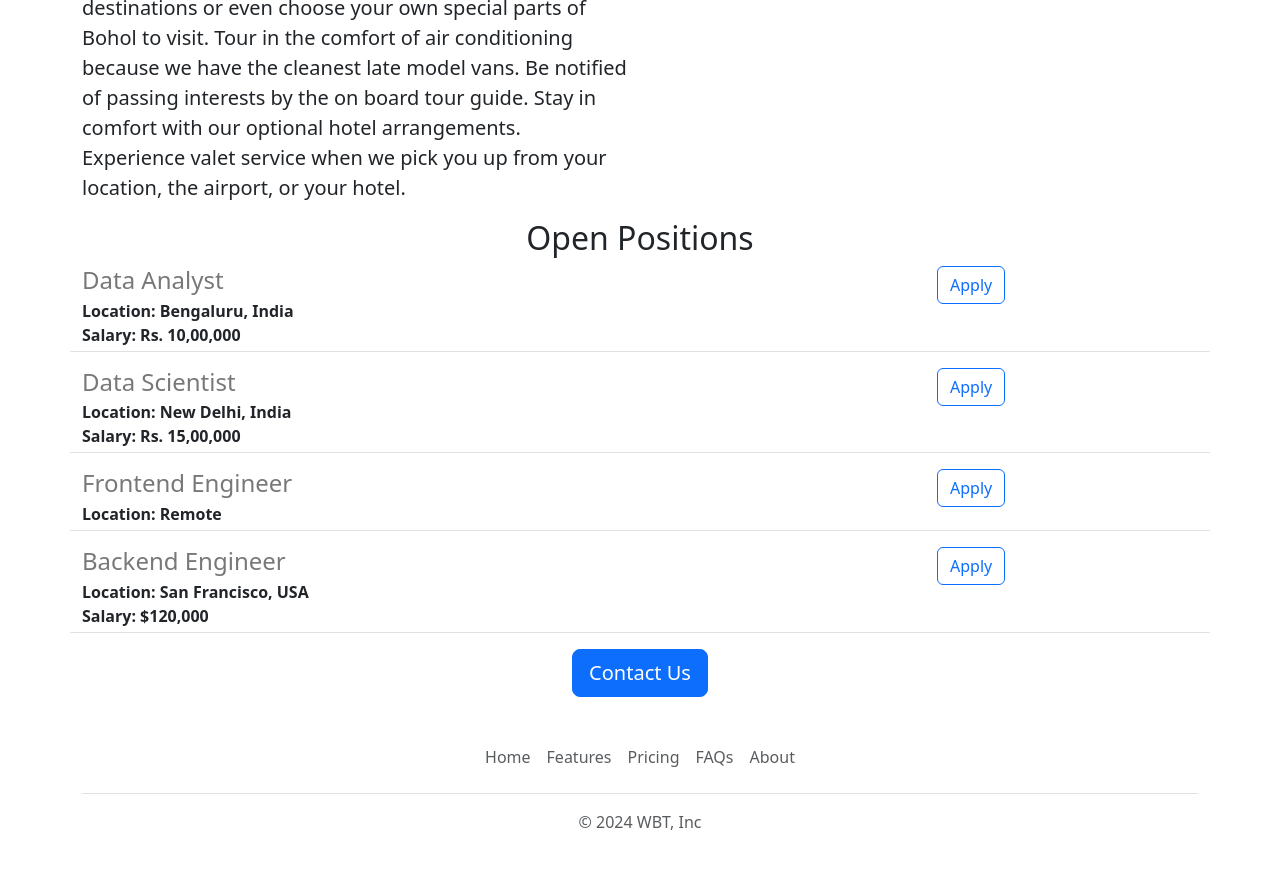
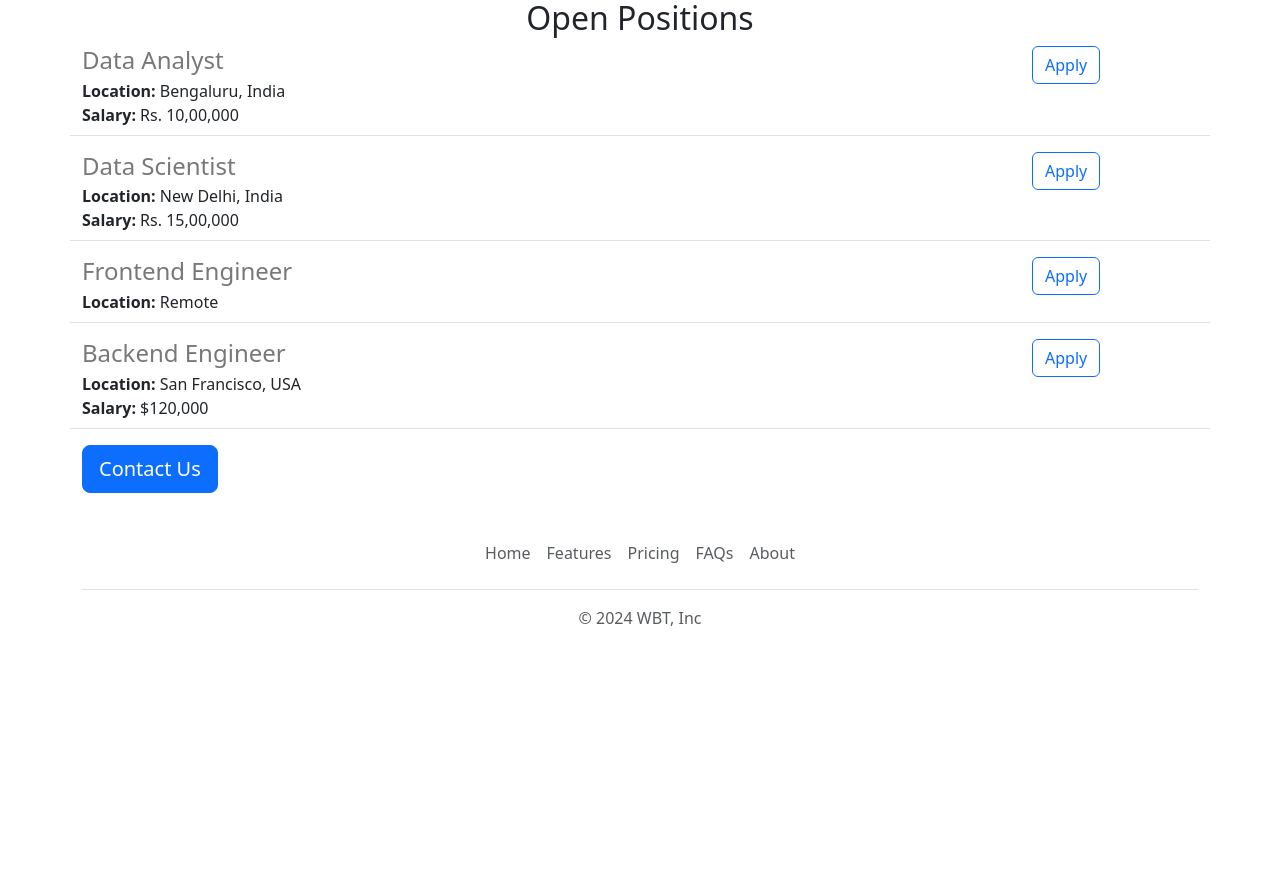
Before and after one commit to smile110205/Python-My-Website, a Flask app: page / in a window 1280 px wide. Shown: the part 1478-2368 px from the top of the page. After the commit the page ends 2104 px from the top, so only its background shows below. Run offline with Flask 3, Linux system fonts and the light colour scheme.

Commit message:
Change code

```diff
--- a/templates/home.html
+++ b/templates/home.html
@@ -20,15 +20,15 @@
   </head>
 <body>
     {% include 'nav.html' %}
-    <img class="img-fluid" src="http://127.0.0.1:5000/static/banner.jpg"  height="320">
+    <img class="img-fluid" src="static/banner.jpg"  height="320">
     <div class="container">
 
     <h1 class="text-center" mt-2 mb-4>{{company_name}} Careers</h1>
 
 
 
-    <div class="row">
-        <div class="col-6">
+    <div>
+        <div>
     <p class="lead">ABOUT WOW BOHOL TOURS
         Tours fill up really fast so email us NOW! tourswowbohol@gmail.com.
         You may also call or text us right away at 09399192390 (Smart), 09176245799 (Globe), 09323273109 (Sun).
@@ -37,18 +37,11 @@
         Car rentals and lodging arrangements can also be made by filling out a Form. Yes, you can count on Wow Bohol
         Tours to make your Bohol vacation a memorable and enjoyable experience for your whole family.
 
-        We have spent years putting together the perfect selection of Bohol Tours. Like the wonderful Bohol Countryside
-        Tour , the Bohol Eco West Tour, the Panglao Island Tour , the Island Hopping and Dolphin Watching Tour , the Danao
-        Extreme Adventure Tour , or even Custom Tours Designed by you. With a Custom Tour you can combine any of our tour
-        destinations or even choose your own special parts of Bohol to visit.
-
-        Tour in the comfort of air conditioning because we have the cleanest late model vans. Be notified of passing
-        interests by the on board tour guide. Stay in comfort with our optional hotel arrangements. Experience valet
-        service when we pick you up from your location, the airport, or your hotel.</p>
+    </p>
     </p>
     </div>
 
-<div class="col-6">
+<div>
 <img src="/static/people.jpg" style="height: 320px;">
 </div>
     <h2 class="text-center" mt-2 mb-4>
@@ -62,7 +55,7 @@
         {% endfor %}
     </p>
 
-    <div class="text-center">
+    <div>
     <button class="btn btn-primary btn-lg">Contact Us</button>
 
 </div>
--- a/templates/jobitem.html
+++ b/templates/jobitem.html
@@ -1,20 +1,20 @@
-<div class="border-bottom row" style="margin-bottom: 16px; padding-bottom:4px;">
-    <div class="col-9">
-
-  <div><h4 style="color:rgb(120,120,120); margin-bottom: 4px;">{{job['title']}}</h4>
+<div class="border-bottom row" style="margin-bottom:16px;padding-bottom:8px;">
+  <div class="col-10">
+    <h4
+      style="color:rgb(120,120,120); margin-bottom:4px;">
+      {{job['title']}}
+    </h4>
     <div>
-    <b> Location: {{job['location']}}</b></div>
+      <b>Location:</b> {{job['location']}}
     </div>
     {% if 'salary' in job %}
     <div>
-    <b> Salary: {{job['salary']}}</b>
+      <b>Salary:</b> {{job['salary']}}
     </div>
     {% endif %}
   </div>
+  <div class="col-2 padding-right:16px">
+    <a href="mailto:jeff.estorb@?subject=Application%20for%20{{job['title']}}&body=My%20name%3A%20%3Cyour%20name%20here%3E%0D%0A%0D%0AMy%20Resume%20link%3A%20%3Cresume%20link%3E%0D%0A%0D%0AMy%20LinkedIn%20link%3A%20%3Clinkedin%20in%3E%0D%0A%0D%0A" type="button" class="btn btn-outline-primary float-right align-middle" >Apply</a>
+  </div>
 
-    <div class="col-3">
-
-
-    <button type="button" class="btn btn-outline-primary float-right align-middle">Apply</button>
 </div>
-</div>
```
Also changed, not shown: app.py (+16 -13 lines), templates/footer.html (indentation only). Lines whose indentation alone changed are shown as unchanged.
